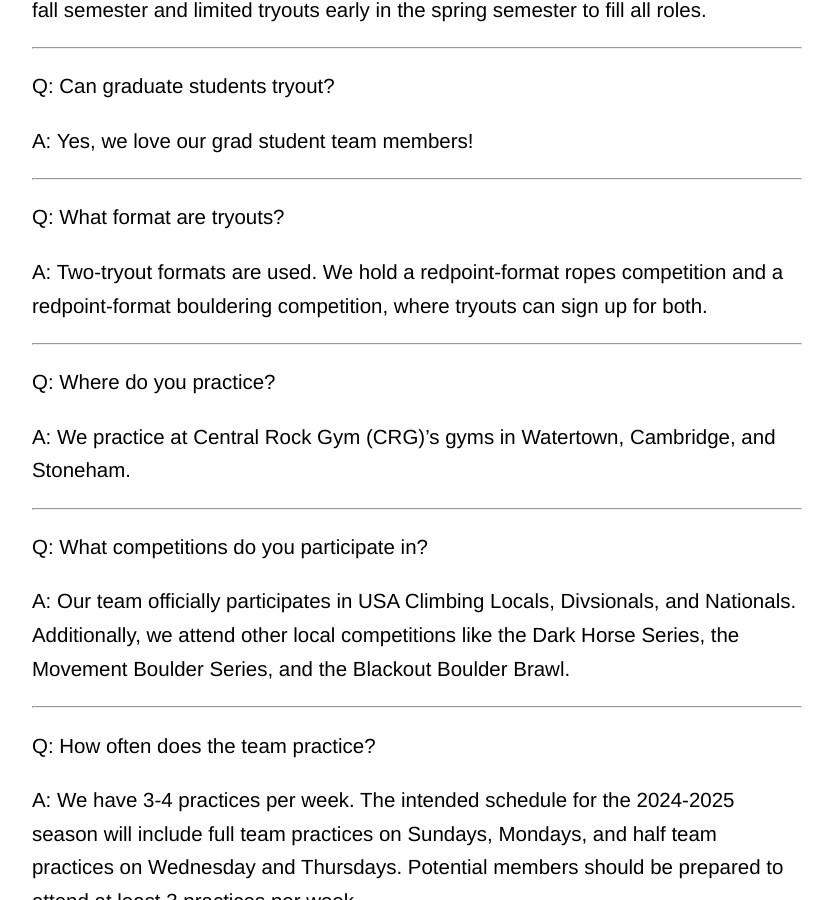
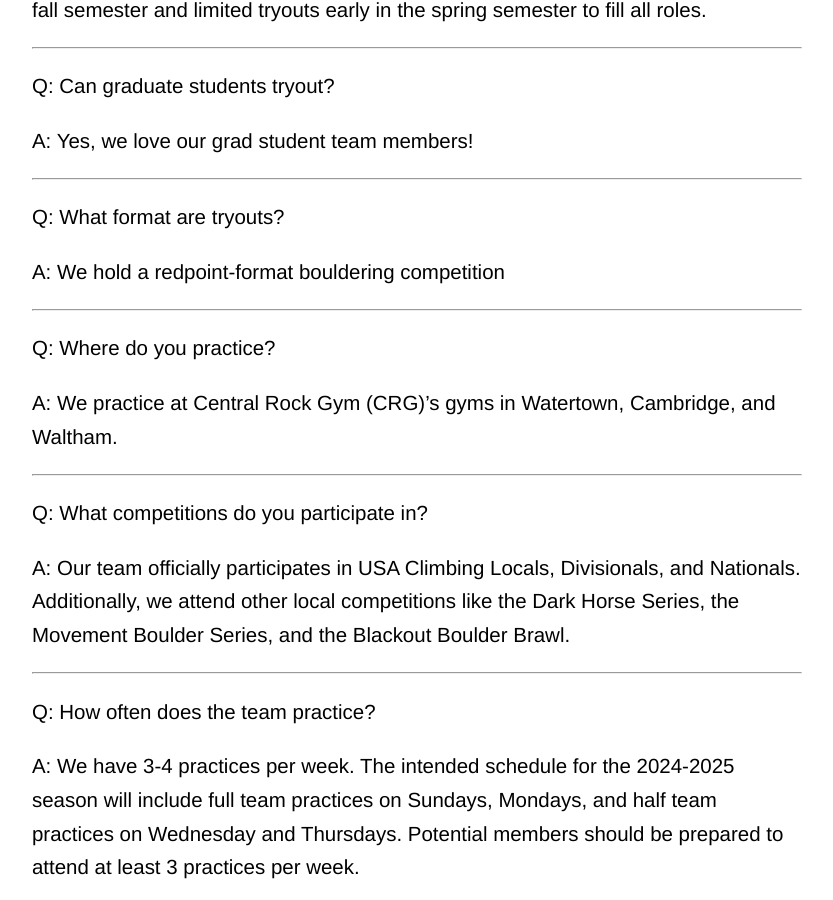
Before and after one commit to NortheasternClimbing/northeasternclimbing.github.io, a Jekyll site: the page built from team/faq.md, in a window 1280 px wide and 900 px high, scrolled down 686 px. Shown: the whole window, without its empty margins (223-1056 px from the left). Built offline with Jekyll 4.4.1, drawn with Linux system fonts in a browser that asks for light colours.

Commit message:
Revise FAQ answers for tryouts and practice locations
Updated FAQ entries for clarity and corrected typos.

```diff
--- a/team/faq.md
+++ b/team/faq.md
@@ -24,22 +24,20 @@
 
 Q: What format are tryouts?
 
-A: Two-tryout formats are used. We hold a redpoint-format ropes competition
-and a redpoint-format bouldering competition, where tryouts can sign up for
-both.
+A: We hold a redpoint-format bouldering competition
 
 ---
 
 Q: Where do you practice?
 
 A: We practice at Central Rock Gym (CRG)’s gyms in Watertown, Cambridge,
-and Stoneham.
+and Waltham.
 
 ---
 
 Q: What competitions do you participate in?
 
-A: Our team officially participates in USA Climbing Locals, Divsionals,
+A: Our team officially participates in USA Climbing Locals, Divisionals,
 and Nationals. Additionally, we attend other local competitions like
 the Dark Horse Series, the Movement Boulder Series, and the Blackout
 Boulder Brawl.
```
